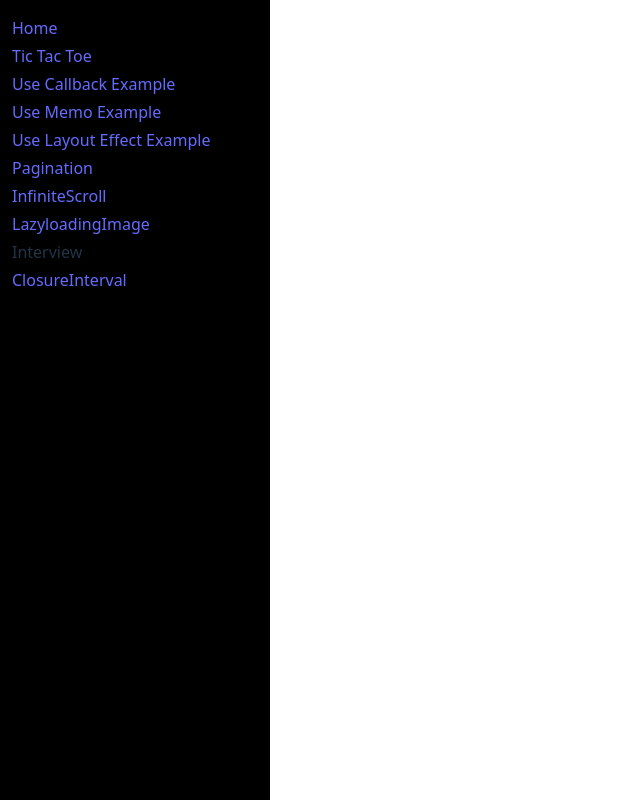
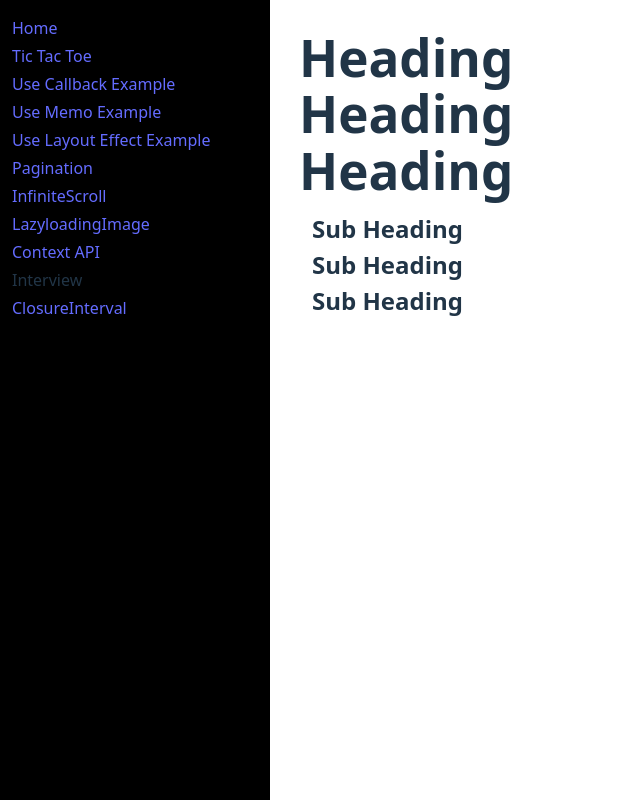
Before and after one commit to g-abhishek/vite-react, a React (Vite) app in the folder vite-react/: page /context-api in a window 1280 px wide. Shown: the whole page, without its empty margins (0-640 px from the left). Built offline with nearby package versions, Linux system fonts and the light colour scheme.

Commit message:
Heading  without context

```diff
--- a/vite-react/src/App.jsx
+++ b/vite-react/src/App.jsx
@@ -9,6 +9,7 @@ import Pagination from "./components/Pagination";
 import InfiniteScroll from "./components/InfiniteScroll";
 import ClosureInterval from "./components/Interview/ClosureInterval";
 import LazyloadingImage from "./components/LazyloadingImage";
+import ContextAPI from "./components/ContextAPI";
 
 function App() {
   return (
@@ -23,12 +24,14 @@ function App() {
           <Link to={"/pagination"}>Pagination</Link>
           <Link to={"/infinite-scroll"}>InfiniteScroll</Link>
           <Link to={"/lazy-loading-image"}>LazyloadingImage</Link>
+          <Link to={"/context-api"}>Context API</Link>
 
           <div>Interview</div>
           <Link to={"/closure-interval"}>ClosureInterval</Link>
         </div>
         <div className="main-content">
           <Routes>
+            <Route path="/context-api" element={<ContextAPI />} />
             <Route path="/lazy-loading-image" element={<LazyloadingImage />} />
             <Route path="/closure-interval" element={<ClosureInterval />} />
             <Route path="/infinite-scroll" element={<InfiniteScroll />} />
--- /dev/null
+++ b/vite-react/src/components/ContextAPI/Heading.jsx
@@ -0,0 +1,20 @@
+const Heading = ({ level, children }) => {
+  switch (level) {
+    case 1:
+      return <h1>{children}</h1>;
+    case 2:
+      return <h2>{children}</h2>;
+    case 3:
+      return <h3>{children}</h3>;
+    case 4:
+      return <h4>{children}</h4>;
+    case 5:
+      return <h5>{children}</h5>;
+    case 6:
+      return <h6>{children}</h6>;
+    default:
+      throw Error(`Unknown Level = ${level}`);
+  }
+};
+
+export default Heading;
--- /dev/null
+++ b/vite-react/src/components/ContextAPI/Section.jsx
@@ -0,0 +1,5 @@
+const Section = ({ children }) => {
+  return <div className="section">{children}</div>;
+};
+
+export default Section;
--- /dev/null
+++ b/vite-react/src/components/ContextAPI/index.css
@@ -0,0 +1,5 @@
+.section {
+    border: 1px solid white;
+    padding: 12px;
+    border-radius: 4px;
+}
--- /dev/null
+++ b/vite-react/src/components/ContextAPI/index.jsx
@@ -0,0 +1,23 @@
+import Heading from "./Heading";
+import "./index.css";
+import Section from "./Section";
+
+const ContextAPI = () => {
+  return (
+    <>
+      <Section>
+        <Heading level={1}>Heading</Heading>
+        <Heading level={1}>Heading</Heading>
+        <Heading level={1}>Heading</Heading>
+
+        <Section>
+          <Heading level={2}>Sub Heading</Heading>
+          <Heading level={2}>Sub Heading</Heading>
+          <Heading level={2}>Sub Heading</Heading>
+        </Section>
+      </Section>
+    </>
+  );
+};
+
+export default ContextAPI;
```
